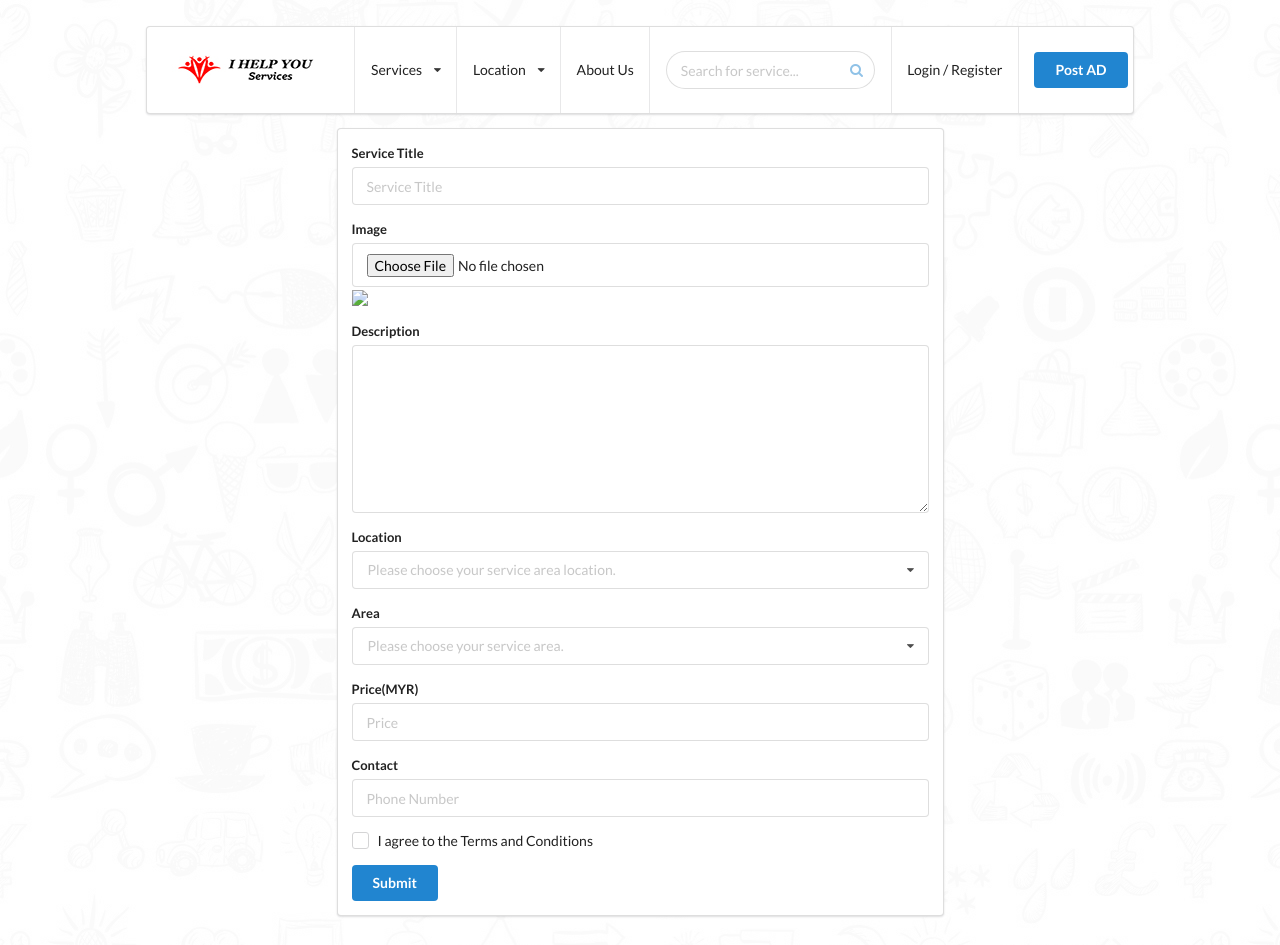
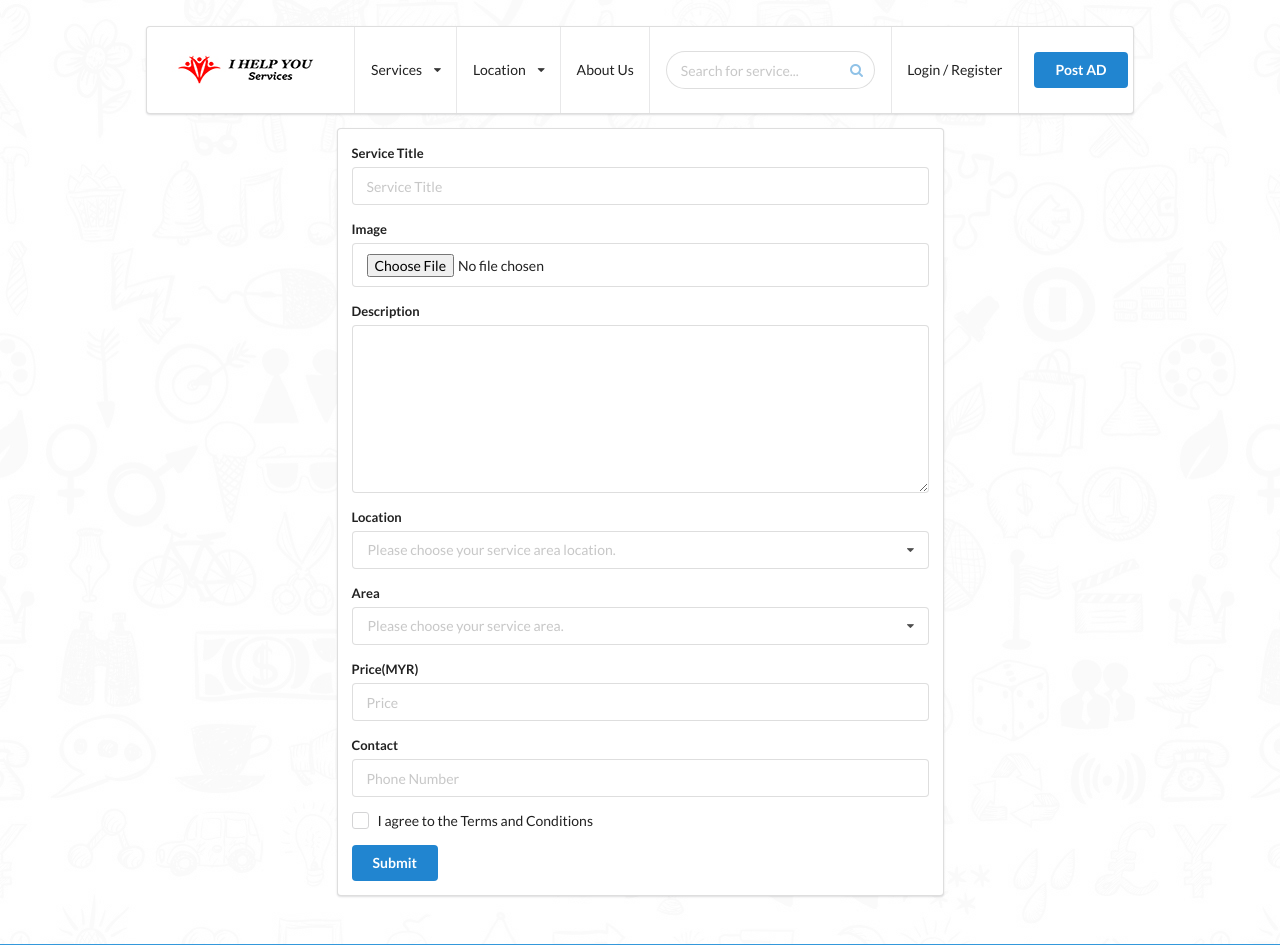
Before and after one commit to masonwongcs/imayhelp, a PHP site: page /post.php in a window 1280 px wide. Shown: the top 945 px of the page. Run offline with PHP 8.4, Linux system fonts and the light colour scheme.

Commit message:
Updated ui

```diff
--- a/post.php
+++ b/post.php
@@ -23,8 +23,10 @@
                             <label>Image</label>
                             <input type="hidden" name="MAX_FILE_SIZE" value="1048576" />
                             <input type="file" name="upload" id="upload" placeholder="Upload an image">
-                            <div class="ui small image hide upload-preview-wrapper">
-                              <img class="upload-preview" src="#">
+                            <div class="hide upload-preview-wrapper">
+                                <div class="ui fluid image">
+                                  <img class="upload-preview" src="#">
+                                </div>
                             </div>
                         </div>
 
```
